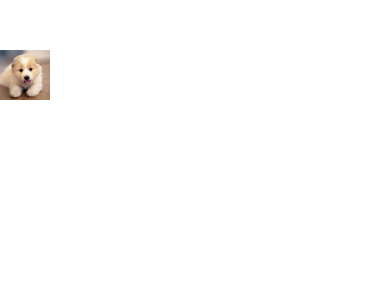
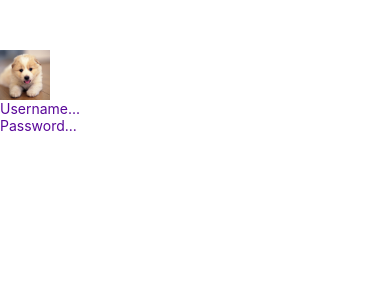
Before and after one commit to GoodMorningA1i/VoiceSign, a React Native app: screen / in a window 390 px wide. Shown: the top 300 px of the page. Built offline with nearby package versions, Linux system fonts and the light colour scheme.

Commit message:
add username and password

```diff
--- a/App.js
+++ b/App.js
@@ -22,11 +22,15 @@
 // });
 
 import React from 'react';
-import { View, Image, StyleSheet } from 'react-native';
+import { View, Image, StyleSheet, TextInput } from 'react-native';
 
 const styles = StyleSheet.create({
   container: {
-    paddingTop: 50,
+    paddingTop: 50, // we don't need this, as our logo will be in the center?
+    flex: 1,
+    backgroundColor: '#A4508B',
+    alignItems: 'center',
+    justifyContent: 'center',
   },
   tinyLogo: {
     width: 50,
@@ -38,16 +42,41 @@ const styles = StyleSheet.create({
     height: null,
     resizeMode: 'cover'
   },
+  inputText: {
+
+
+
+  }
 });
 
 export default class App extends React.Component {
+  state= {
+    username: "",
+    password: ""
+  }
   render() {
     return (
+      // this is where the logo picture will go?
       <View style={styles.logo}>
         <Image
           style={styles.tinyLogo}
           source={require('./Images/Test.jpg')}
         />
+        <View style={styles.inputView}>
+          <TextInput
+            style= {styles.inputText}
+            placeholder= "Username..."
+            placeholderTextColor= "#590799"
+            onChangeText={text => this.setState({username:text})}/>
+        </View>
+        <View style={styles.inoutView}>
+        <TextInput
+          secureTextEntry
+          style={styles.inoutText}
+          placeholder="Password..."
+          placeholderTextColor= "#590799"
+          onChangeText={text => this.setState({password:text})}/>
+        </View>
       </View>
     );
   }
```
